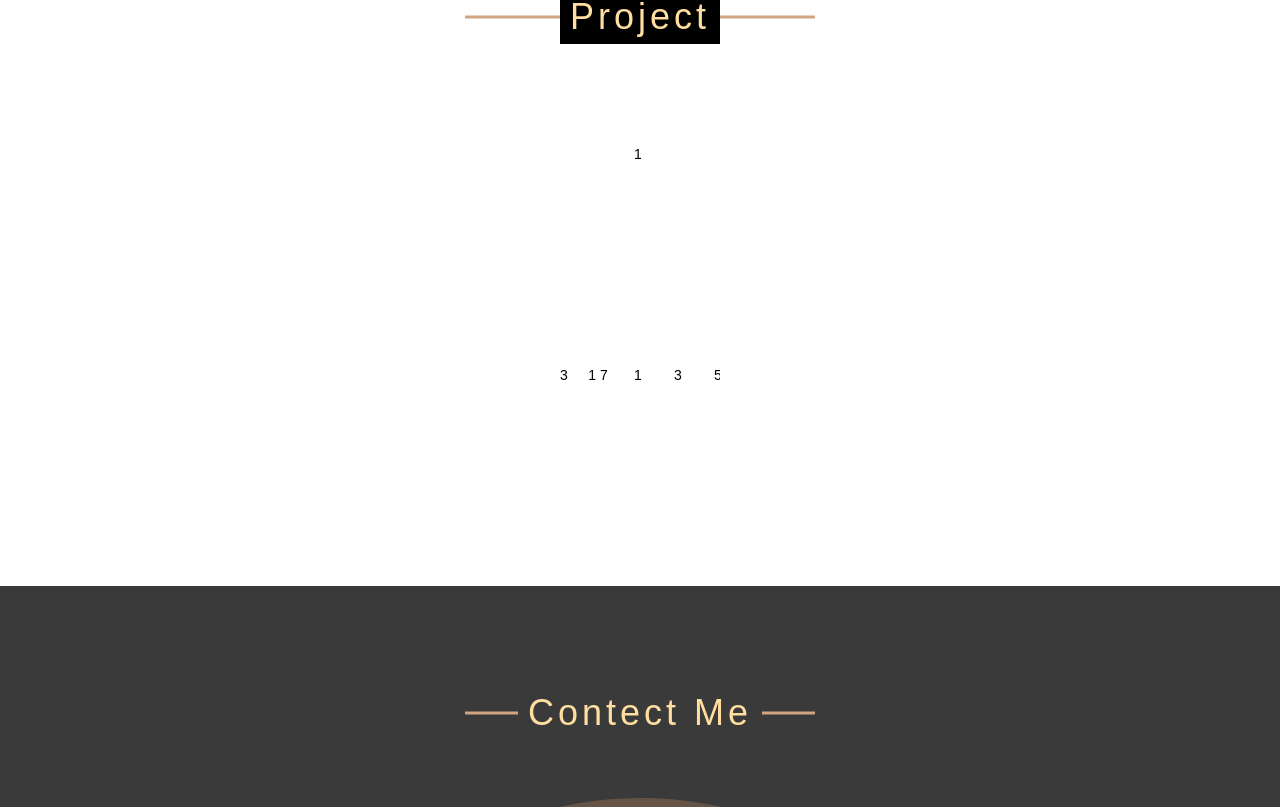
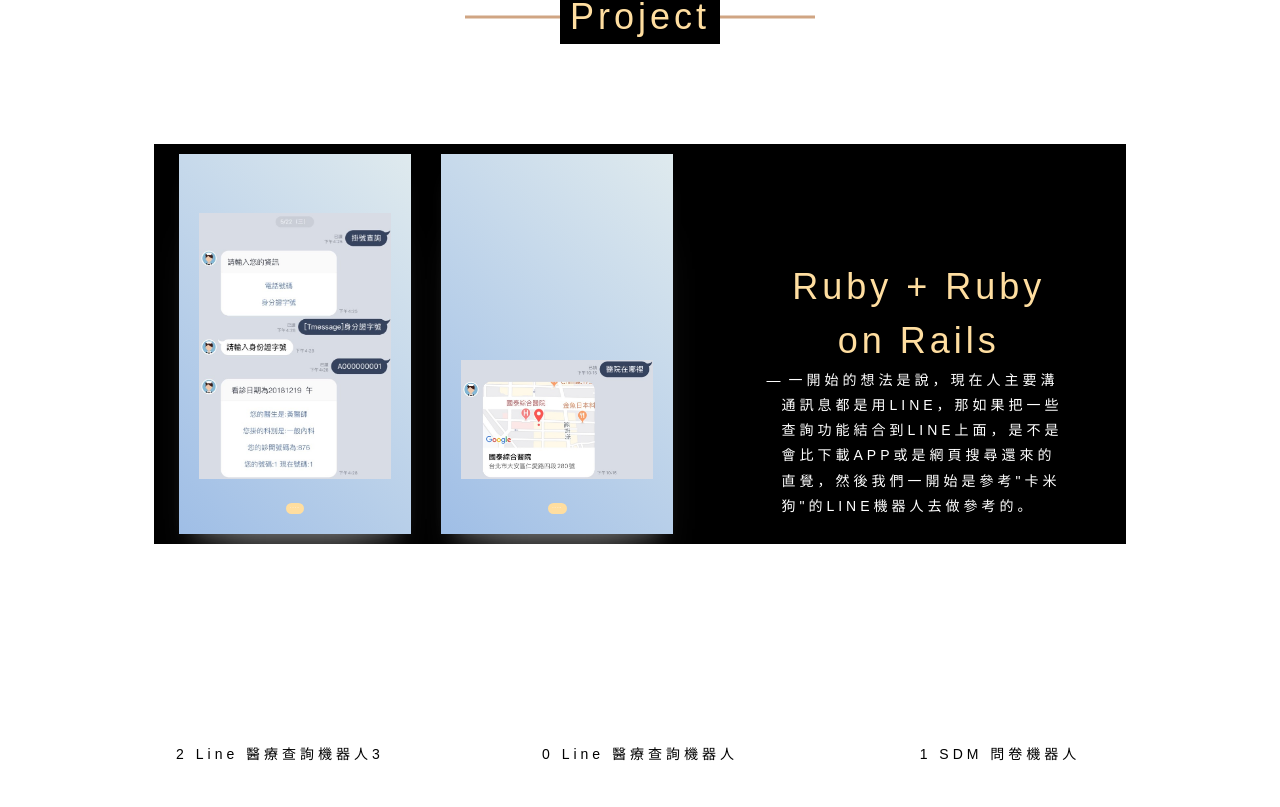
Before and after one commit to sungchian/sungchian-wen, a Vue app: page / in a window 1280 px wide. Shown: the part 3593-4400 px from the top of the page. Built offline with nearby package versions, Linux system fonts and the light colour scheme; a web font is replaced by a local one.

Commit message:
20230608 adjust carousel pictures

```diff
--- a/src/components/layouts/layout-default.vue
+++ b/src/components/layouts/layout-default.vue
@@ -1,5 +1,5 @@
 <template>
-  <modal />
+  <!-- <modal /> -->
   <the-nav :class="{ sticky: isSticky,  '-top-20': isScrollUp}" />
 
   <!--Home Section-->
@@ -365,7 +365,7 @@
           </div>
         </li>
       </div> -->
-      <Carousel3 />
+      <Carousel2 />
     </div>
   </section>
 
--- a/src/components/widgets/carousel2.vue
+++ b/src/components/widgets/carousel2.vue
@@ -2,12 +2,38 @@
   <Carousel
     id="gallery"
     :items-to-show="1"
-    :autoplay="2000"
+    :autoplay="5555000"
     :wrap-around="true"
     v-model="currentSlide"
   >
     <Slide v-for="slide in slides" :key="slide.id">
-      <div class="carousel__item">{{ slide }}</div>
+      <div class="carousel__item">
+        <div class="full-card">
+          <div class="font-card">
+            <img :src="getImageUrl(slide.pic1)" alt="" />
+            <h3 class="font-card-title">{{ slide.pic1Title }}</h3>
+            <p class="font-card-text"></p>
+            <a href="#" class="explore-button" onclick="return false">zoom</a>
+          </div>
+
+          <div class="font-card">
+            <img :src="getImageUrl(slide.pic2)" alt="" />
+            <h3 class="font-card-title">{{ slide.pic2Title }}</h3>
+            <p class="font-card-text"></p>
+            <a href="#" class="explore-button" onclick="return false">zoom</a>
+          </div>
+
+          <div class="font-description">
+            <h2 class="font--robotoslab">
+              <!-- Ruby<span class="font--roboto">+Ruby on Rails</span> -->
+              {{ slide.subtitle }}
+            </h2>
+            <p class="font--roboto">
+              {{ slide.context }}
+            </p>
+          </div>
+        </div>
+      </div>
     </Slide>
   </Carousel>
 
@@ -19,15 +45,15 @@
     ref="carousel"
   >
     <Slide v-for="slide in slides" :key="slide.id">
-      <div class="carousel__item" @click= "slideTo(slide.id - 1)">
-        {{ slide.title }}
+      <div class="carousel__item" @click="slideTo(slide.id)">
+        {{ slide.id }} {{ slide.title }}
       </div>
     </Slide>
   </Carousel>
 </template>
 
 <script>
-import { defineComponent, reactive } from "vue";
+import { defineComponent, reactive, ref } from "vue";
 import { Carousel, Slide } from "vue3-carousel";
 
 import "vue3-carousel/dist/carousel.css";
@@ -42,55 +68,67 @@
   setup() {
     const slides = reactive([
       {
-        id: 1,
+        id: 0,
         title: "Line 醫療查詢機器人",
-        subtitle: "Ruby + +Ruby on Rails",
-        pic1: "../../assets/linebot01.jpg",
-        pic2: "../../assets/linebot02.jpg",
+        subtitle: "Ruby + Ruby on Rails",
+        pic1: "linebot01.jpg",
+        pic2: "linebot02.jpg",
+        pic1Title: "Line 醫療查詢機器人",
+        pic2Title: "顯示地圖位置v",
         context:
           '一開始的想法是說，現在人主要溝通訊息都是用LINE，那如果把一些查詢功能結合到LINE上面，是不是會比下載APP或是網頁搜尋還來的直覺，然後我們一開始是參考"卡米狗"的LINE機器人去做參考的。',
       },
       {
-        id: 2,
+        id: 1,
         title: "SDM 問卷機器人",
-        subtitle: "Ruby + +Ruby on Rails",
-        pic1: "../../assets/linebot01.PNG",
-        pic2: "../../assets/linebot02.PNG",
+        subtitle: "Python + Django",
+        pic1: "linebot1.PNG",
+        pic2: "linebot2.PNG",
+        pic1Title: "關鍵字查詢機器人",
+        pic2Title: "SDM 問卷機器人",
         context:
-          '一開始的想法是說，現在人主要溝通訊息都是用LINE，那如果把一些查詢功能結合到LINE上面，是不是會比下載APP或是網頁搜尋還來的直覺，然後我們一開始是參考"卡米狗"的LINE機器人去做參考的。',
+          "大三下學期的專題使用的是Python來撰寫機器人，因為發現Python有許多方便之處， 結合Django 與 MicroSoft QnAMaker 做一個問答型機器人， 最後搭配Google試算表，讓使用者輸入的話都記錄下來， 以便後台人員觀看及分析。",
       },
       {
-        id: 3,
+        id: 2,
         title: "Line 醫療查詢機器人3",
-        subtitle: "Ruby + +Ruby on Rails",
-        pic1: "../../assets/skh-project1.PNG",
-        pic2: "../../assets/skh-project2.PNG",
+        subtitle: "C# +jQuery+SQL",
+        pic1: "skh-project1.PNG",
+        pic2: "skh-project2.PNG",
+        pic1Title: "新光醫院介面維護",
+        pic2Title: "新光醫院介面統計",
         context:
-          '一開始的想法是說，現在人主要溝通訊息都是用LINE，那如果把一些查詢功能結合到LINE上面，是不是會比下載APP或是網頁搜尋還來的直覺，然後我們一開始是參考"卡米狗"的LINE機器人去做參考的。',
+          "這個專案是我在新光醫院當實習生接到的案子，內容是要做出一個可以針對使用著提出的問題或是BUG進行篩選與分類，第一次接觸到比較大的專案，藉由同事稍講解一些架構，我也可以很快地把頁面及需求完成。",
       },
     ]);
 
-    let currentSlide = reactive({
-      id: 1,
-      title: "Line 醫療查詢機器人",
-      subtitle: "Ruby + +Ruby on Rails",
-      pic1: "../../assets/linebot01.jpg",
-      pic2: "../../assets/linebot02.jpg",
-      context:
-        '一開始的想法是說，現在人主要溝通訊息都是用LINE，那如果把一些查詢功能結合到LINE上面，是不是會比下載APP或是網頁搜尋還來的直覺，然後我們一開始是參考"卡米狗"的LINE機器人去做參考的。',
-    });
+    // let currentSlide = reactive({
+    //   id: 1,
+    //   title: "Line 醫療查詢機器人",
+    //   subtitle: "Ruby + +Ruby on Rails",
+    //   pic1: "../../assets/linebot01.jpg",
+    //   pic2: "../../assets/linebot02.jpg",
+    //   context:
+    //     '一開始的想法是說，現在人主要溝通訊息都是用LINE，那如果把一些查詢功能結合到LINE上面，是不是會比下載APP或是網頁搜尋還來的直覺，然後我們一開始是參考"卡米狗"的LINE機器人去做參考的。',
+    // });
+    let currentSlide = ref(0);
 
     const slideTo = (page) => {
       console.log("slideTo", page);
       console.log(slides[page]);
       console.log("currentSlide", currentSlide);
-      currentSlide = slides[page];
+      currentSlide.value = page;
     };
+
+    const getImageUrl = (name) => {
+        return new URL(`../../assets/${name}`, import.meta.url).href
+    }
 
     return {
       slides,
       currentSlide,
       slideTo,
+      getImageUrl,
     };
   },
 });
--- a/src/components/widgets/carousel3.vue
+++ b/src/components/widgets/carousel3.vue
@@ -13,7 +13,7 @@
     ref="carousel"
   >
     <Slide v-for="slide in test" :key="slide">
-      <div class="carousel__item" @click="slideTo((slide - 1)/2)">{{ slide }}</div>
+      <div class="carousel__item" @click="slideTo(slide - 1)">{{ slide }}</div>
     </Slide>
   </Carousel>
 </template>
@@ -32,7 +32,7 @@
     Navigation,
   },
   setup() {
-    const test = reactive([1,3,5,7,9,11,13,17])
+    const test = reactive(["1", "2", "3", "4", "5", "6", "7", "8"])
     const slides = reactive([
       {
         id: 1,
@@ -63,7 +63,7 @@
       },
     ]);
 
-    let currentSlide = ref("0");
+    let currentSlide = ref("5");
 
     const slideTo = (val) => {
       currentSlide.value = String(val)
```
